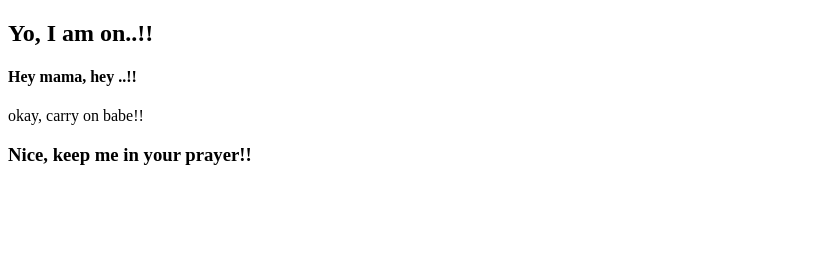
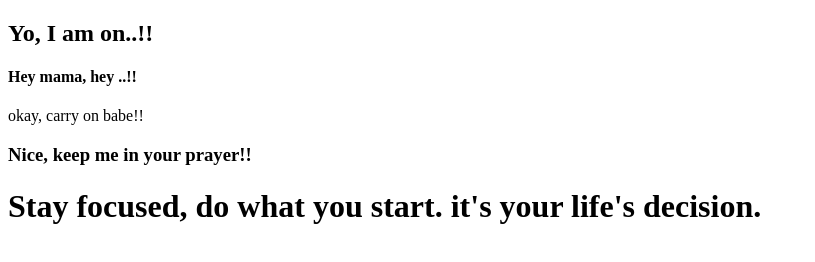
Before and after one commit to ahmadbappy/myFirstWebsite, a plain HTML site: page index.html in a window 1280 px wide. Shown: the whole page, without its empty margins (0-815 px from the left). Drawn offline with Linux system fonts and the light colour scheme.

Commit message:
final talk

```diff
--- a/index.html
+++ b/index.html
@@ -12,6 +12,7 @@
     <h4> Hey mama, hey ..!! </h4>
     <p> okay, carry on babe!! </p>
     <h3> Nice, keep me in your prayer!! </h3>
+    <h1> Stay focused, do what you start. it's your life's decision. </h1>
 </body>
 
 </html>
```
